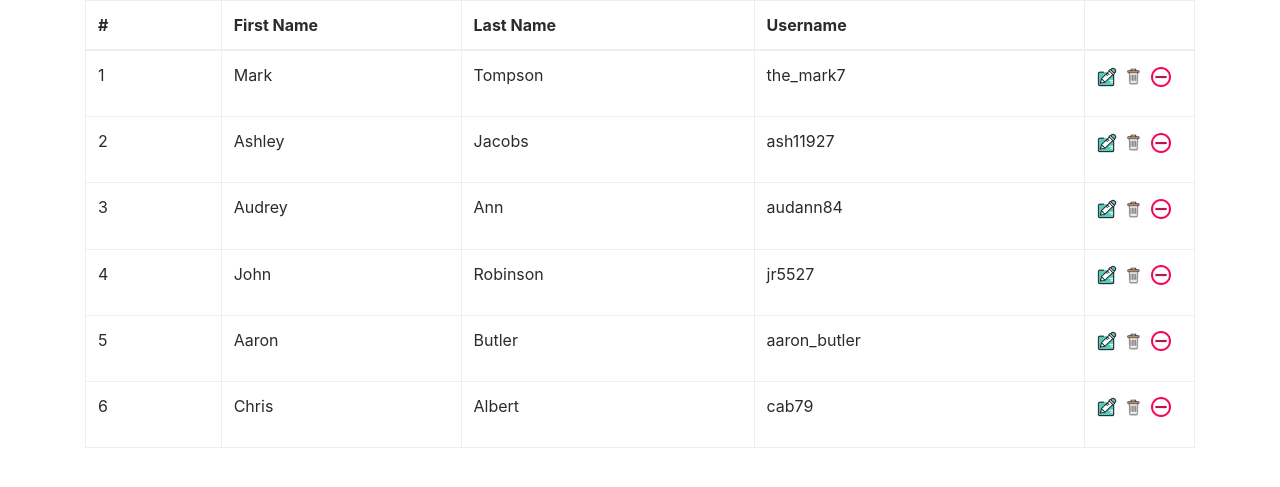
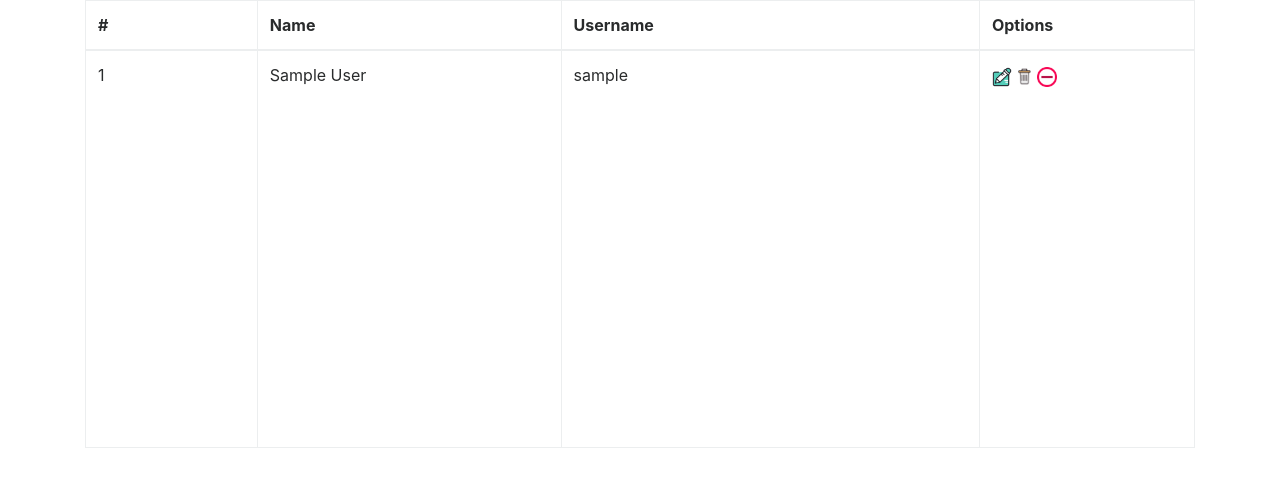
Before and after one commit to wmkwok/a290Midterm, a PHP site: page /User.php in a window 1280 px wide. Shown: the top 487 px of the page. Run offline with PHP 8.4, Linux system fonts and the light colour scheme; tables that the repository leaves empty or names only in its code hold one stand-in row (values such as "Sample post"); some libraries are stand-ins or nearby versions.

Commit message:
added user listing for table

```diff
--- a/Login.php
+++ b/Login.php
@@ -63,7 +63,7 @@ if (password_verify($password, $row['password'])) {
 		 Incorrect username or password. Type the correct username and password, and try again. </i>' ;
     echo '</div>';
 }
-
+mysqli_close($conn);
 
 ?>
 
--- a/User.php
+++ b/User.php
@@ -11,80 +11,35 @@
   <thead>
     <tr>
       <th width="69">#</th>
-      <th width="122">First Name</th>
-      <th width="149">Last Name</th>
+      <th width="122">Name</th>
       <th width="168">Username</th>
-      <th width="66" style="width: 3.5em;"></th>
+      <th width="66" style="width: 3.5em;">Options</th>
     </tr>
   </thead>
   <tbody>
-    <tr>
-      <td>1</td>
-      <td>Mark</td>
-      <td>Tompson</td>
-      <td>the_mark7</td>
-      <td>
-         <img src="fonts/edit.ico" width="20" height="20" />
-         <img src="fonts/trash.ico" width="25" height="25" />
-         <img src="fonts/block.ico" width="20" height="20" />
-      </td>
-    </tr>
-    <tr>
-      <td>2</td>
-      <td>Ashley</td>
-      <td>Jacobs</td>
-      <td>ash11927</td>
-      <td>
-         <img src="fonts/edit.ico" width="20" height="20" />
-         <img src="fonts/trash.ico" width="25" height="25" />
-         <img src="fonts/block.ico" width="20" height="20" />
-      </td>
-    </tr>
-    <tr>
-      <td>3</td>
-      <td>Audrey</td>
-      <td>Ann</td>
-      <td>audann84</td>
-      <td>
-         <img src="fonts/edit.ico" width="20" height="20" />
-         <img src="fonts/trash.ico" width="25" height="25" />
-         <img src="fonts/block.ico" width="20" height="20" />
-      </td>
-    </tr>
-    <tr>
-      <td>4</td>
-      <td>John</td>
-      <td>Robinson</td>
-      <td>jr5527</td>
-      <td>
-         <img src="fonts/edit.ico" width="20" height="20" />
-         <img src="fonts/trash.ico" width="25" height="25" />
-         <img src="fonts/block.ico" width="20" height="20" />
-      </td>
-    </tr>
-    <tr>
-      <td>5</td>
-      <td>Aaron</td>
-      <td>Butler</td>
-      <td>aaron_butler</td>
-      <td>
-		 <img src="fonts/edit.ico" width="20" height="20" />
-         <img src="fonts/trash.ico" width="25" height="25" />
-         <img src="fonts/block.ico" width="20" height="20" />
-      </td>
-    </tr>
-    <tr>
-      <td>6</td>
-      <td>Chris</td>
-      <td>Albert</td>
-      <td>cab79</td>
-      <td>
-         <img src="fonts/edit.ico" width="20" height="20" />
-         <img src="fonts/trash.ico" width="25" height="25" />
-         <img src="fonts/block.ico" width="20" height="20" />
 
-      </td>
-    </tr>
+    <?php
+       require_once('connect.php');
+       $conn = connection();
+       mysqli_select_db($conn, "resource");
+       $listUsers="SELECT name, username FROM users";
+
+       $listUsers=mysqli_query($conn, $listUsers);
+       if(mysqli_num_rows($listUsers)){
+         $counter=1;
+         $options="<td><img src=\"fonts/edit.ico\" width=\"20\" height=\"20\" /><img src=\"fonts/trash.ico\" width=\"25\" height=\"25\" /><img src=\"fonts/block.ico\" width=\"20\" height=\"20\" /></td>";
+         while($row=mysqli_fetch_assoc($listUsers)){
+            echo("<tr>");
+            echo("<td>{$counter}</td>");
+            echo("<td>{$row["name"]}</td>");
+            echo("<td>{$row["username"]}</td>");
+            echo($options);
+            echo("</tr>");
+            $counter+=1;
+         }
+    }
+       ?>
+
   </tbody>
 </table>
 </div>
```
